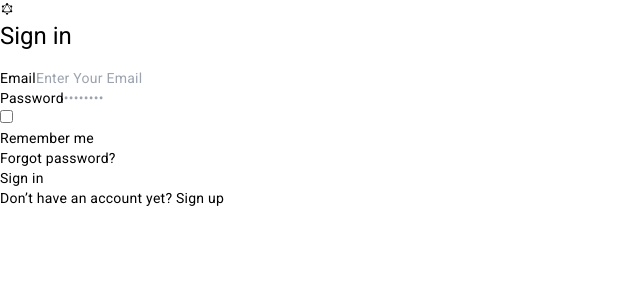
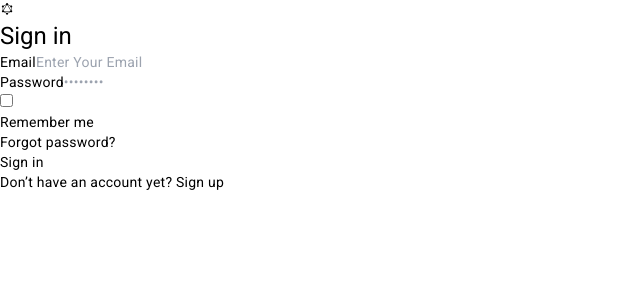
Before and after one commit to arun-gounder/taskify, an Angular app: page /sign-in in a window 1280 px wide. Shown: the top 300 px of the page, without its empty margins (0-640 px from the left). Built offline with nearby package versions, Linux system fonts and the light colour scheme.

Commit message:
styles modified

```diff
--- a/src/styles.css
+++ b/src/styles.css
@@ -13,5 +13,8 @@ body {
     height: 100%;
     width: 100%;
 }
-html, body { height: 100%; }
-body { margin: 0; font-family: Roboto, "Helvetica Neue", sans-serif; }
+
+.mat-h2, .mat-headline-6, .mat-typography .mat-h2, .mat-typography .mat-headline-6, .mat-typography h2 ,
+.mat-headline-6, .mat-typography .mat-h2, .mat-typography .mat-headline-6, .mat-typography h1{
+    margin: 0px;
+}
```
